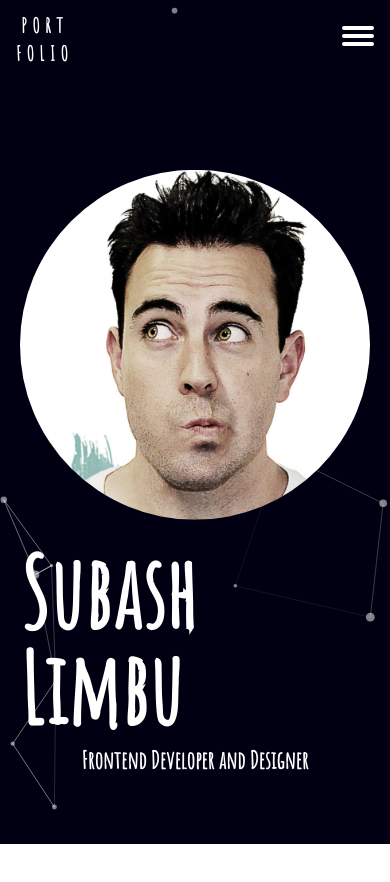
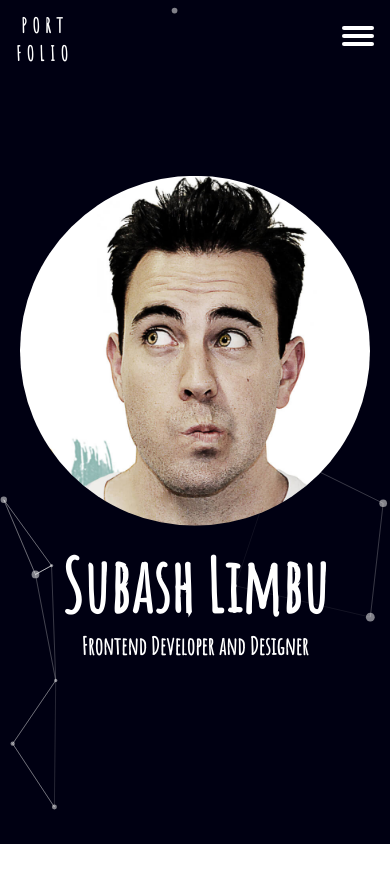
Before and after one commit to SubashPandhak/portfolio, a React (Vite) app: page / in a window 390 px wide. Shown: the top 882 px of the page. Built offline with nearby package versions, Linux system fonts and the light colour scheme.

Commit message:
fixed few issue

```diff
--- a/src/components/Main.jsx
+++ b/src/components/Main.jsx
@@ -42,7 +42,7 @@ function Main(props) {
                 src={profile}
               />
               <div className="font-system font-semibold md:font-bold text-white flex justify-center items-center flex-col">
-                <p className="text-8xl md:text-9xl lg:text-8xl mt-3">
+                <p className="text-7xl md:text-9xl lg:text-8xl mt-3">
                   Subash Limbu
                 </p>
                 <p className="text-2xl md:text-4xl lg:text-3xl mt-2">
--- a/src/components/Project.jsx
+++ b/src/components/Project.jsx
@@ -12,7 +12,6 @@ import guessGame from "../assets/project-profile/guess-game.png";
 import movieWatch from "../assets/project-profile/movie-watch.png";
 import musicPlayer from "../assets/project-profile/music-player.png";
 import textutils from "../assets/project-profile/textutils.png";
-import line from "../assets/undis.png";
 import ImageOnHover from "./ImageOnHover";
 
 function Project() {
```
